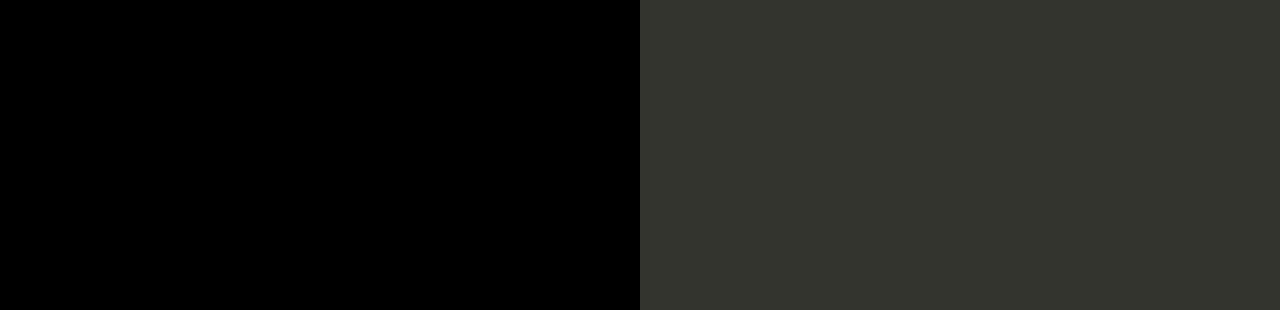
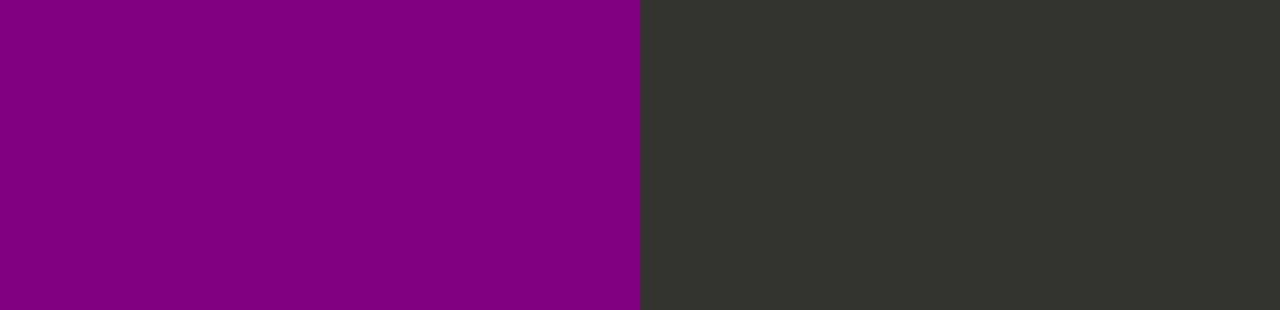
Before and after one commit to dopeignite/my-nodejs-app, a website: page index.html in a window 1280 px wide. Shown: the part 490-800 px from the top of the page. Drawn offline with Linux system fonts and the light colour scheme.

Commit message:
Update index.html
Updated index to purple

```diff
--- a/index.html
+++ b/index.html
@@ -35,7 +35,7 @@
 
         text-align: right;
         padding-top: 11em;
-        background-color: Black;
+        background-color: Purple;
 
       }
       .textColumn p {
```
